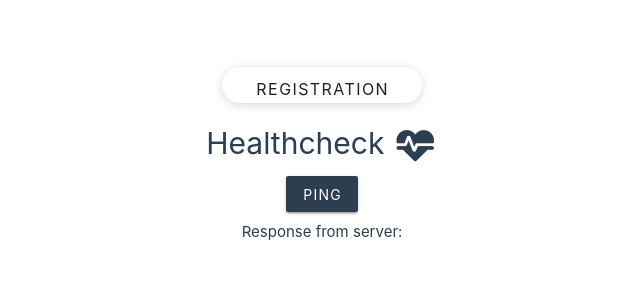
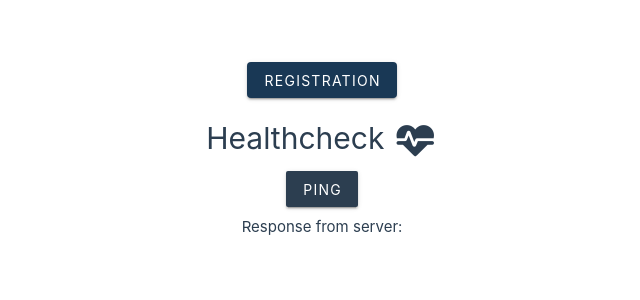
Before and after one commit to codersforcauses/bluecrew, a Vue app in the folder client/: page / in a window 1280 px wide. Shown: the top 300 px of the page, without its empty margins (318-958 px from the left). Built offline with nearby package versions, Linux system fonts and the light colour scheme; no server answers; the HTML template or start-up script is replaced by a standard one.

Commit message:
cleaning up

```diff
--- a/client/src/App.vue
+++ b/client/src/App.vue
@@ -7,9 +7,12 @@ const dialog = ref(false)
 
 <template>
   <div class="pa-4 text-center">
-    <v-dialog max-width="30%" v-model="dialog" scrollable>
+    <v-dialog max-width="30%" v-model="dialog" scrollable persistent>
       <template v-slot:activator="{ props: activatorProps }">
-        <v-btn id="button" v-bind="activatorProps" text="Registration"></v-btn>
+        <v-btn
+        class="bg-primaryBlue"
+        v-bind="activatorProps"
+        text="Registration"></v-btn>
       </template>
 
       <v-card>
@@ -23,14 +26,4 @@ const dialog = ref(false)
 </template>
 
 <style scoped>
-#button {
-  width: 100%;
-  padding: 12px;
-  border: none;
-  border-radius: 25px;
-  cursor: pointer;
-  font-size: 16px;
-  margin-top: 10px;
-  box-shadow: 0 2px 10px rgba(0, 0, 0, 0.16);
-}
 </style>
```
